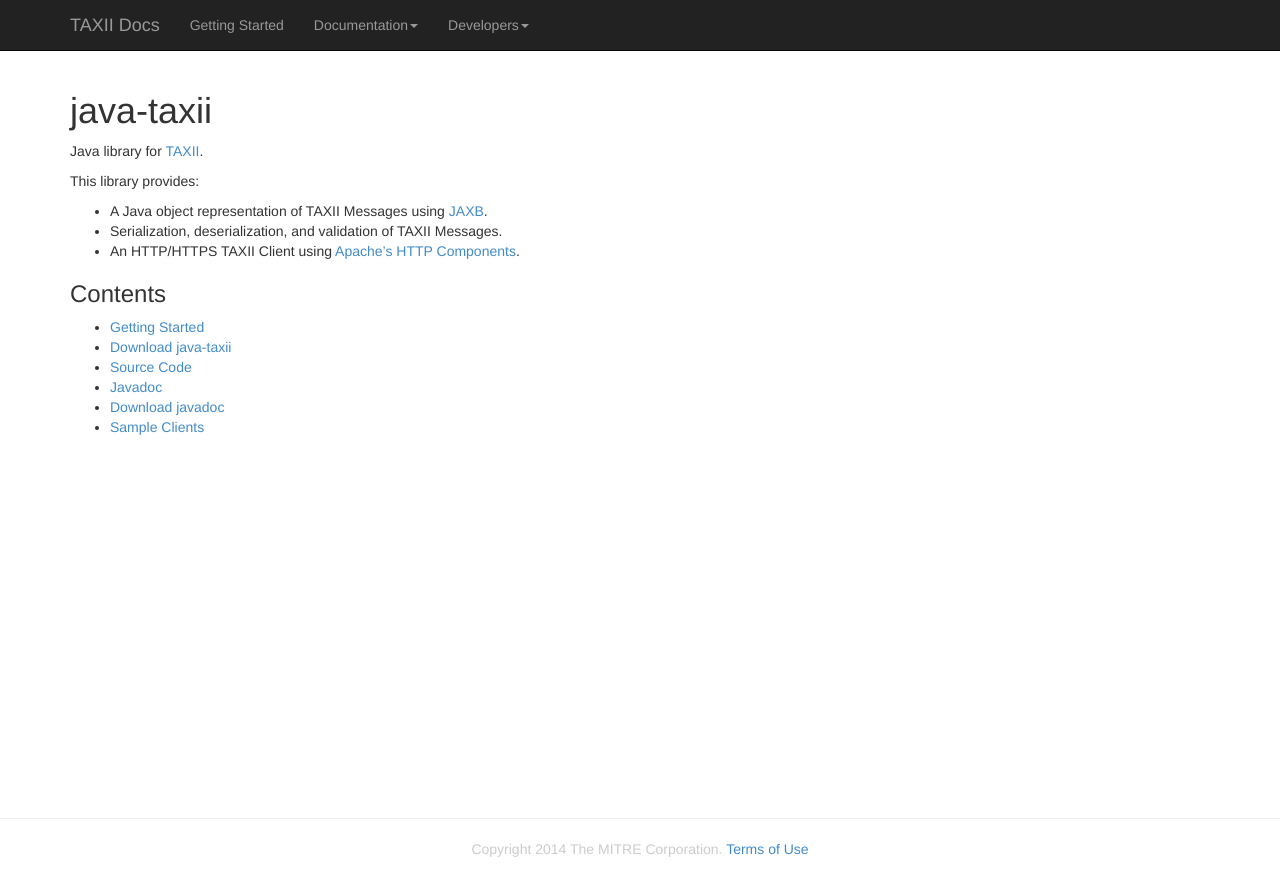
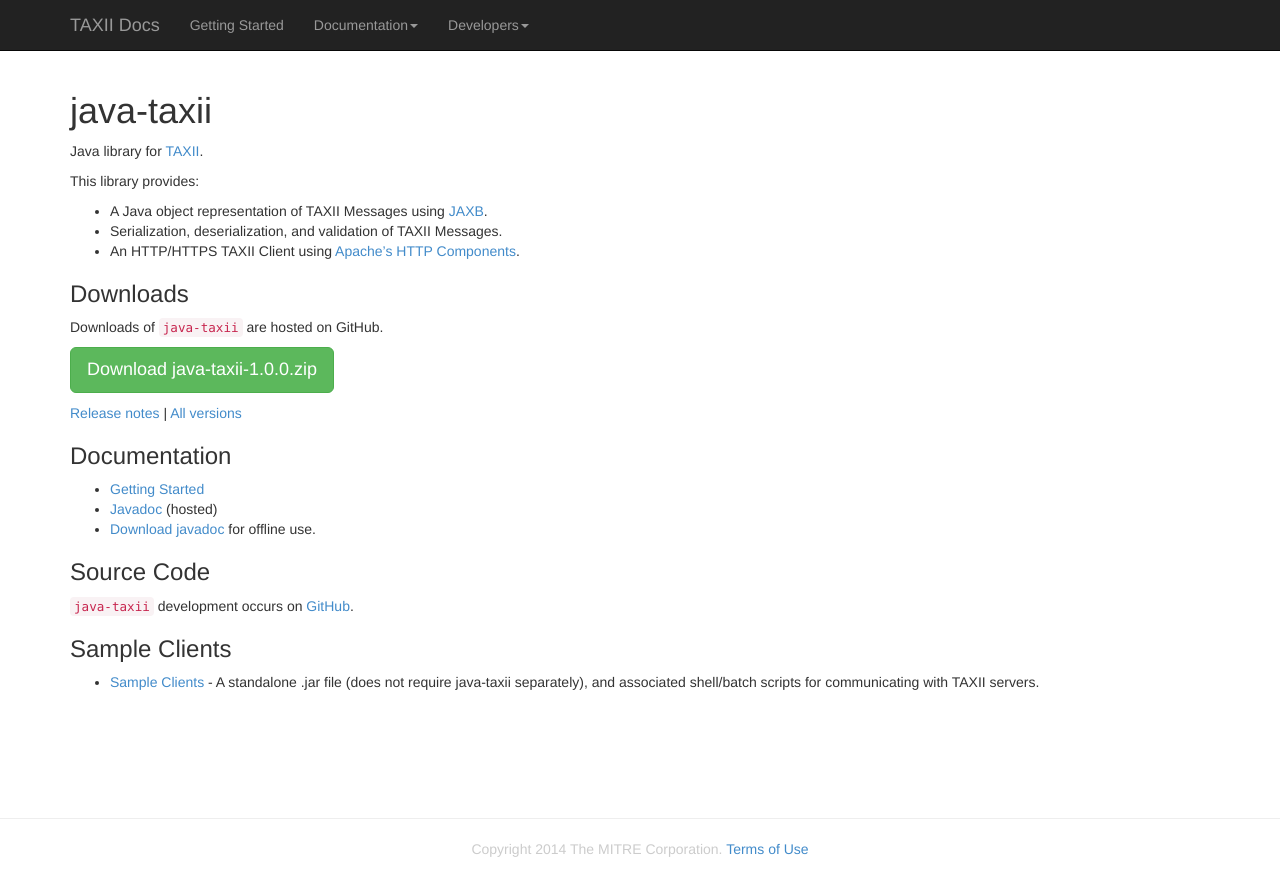
Before and after one commit to TAXIIProject/taxiiproject.github.io, a Jekyll site: the page built from developers/java-taxii/index.md, in a window 1280 px wide. Shown: the top 896 px of the page. Built offline with Jekyll 4.4.1, drawn with Linux system fonts in a browser that asks for light colours; Markdown is read by kramdown in place of the engine named in the settings.

Commit message:
Remove binary files and flatten pages

```diff
--- a/developers/java-taxii/index.md
+++ b/developers/java-taxii/index.md
@@ -11,11 +11,27 @@ This library provides:
 * Serialization, deserialization, and validation of TAXII Messages.
 * An HTTP/HTTPS TAXII Client using <a href="http://hc.apache.org/index.html" target="_blank">Apache's HTTP Components</a>.
 
-### Contents
+### Downloads
+
+Downloads of `java-taxii` are hosted on GitHub.
+
+<a class="btn btn-success btn-lg" href="https://github.com/TAXIIProject/java-taxii/releases/download/1.0.0/java-taxii-1.0.0.zip">Download java-taxii-1.0.0.zip</a>
+
+[Release notes](https://github.com/TAXIIProject/java-taxii/releases/tag/1.0.0)
+| [All versions](https://github.com/TAXIIProject/java-taxii/releases)
+
+### Documentation
 
 * [Getting Started](getting-started)
-* [Download java-taxii](download)
-* [Source Code](https://github.com/TAXIIProject/java-taxii)
-* [Javadoc](javadoc)
-* [Download javadoc](java-taxii-javadoc.zip)
-* [Sample Clients](client)
+* [Javadoc](javadoc) (hosted)
+* [Download javadoc](https://github.com/TAXIIProject/java-taxii/releases/download/1.0.0/java-taxii-javadoc.zip) for offline use.
+
+### Source Code
+
+`java-taxii` development occurs on [GitHub](https://github.com/TAXIIProject/java-taxii).
+
+### Sample Clients
+
+* [Sample Clients](client) - A standalone .jar file (does not require java-taxii
+    separately), and associated shell/batch scripts for communicating with
+    TAXII servers.
```
Also changed, not shown: developers/java-taxii/client/index.md (+3 -2 lines), developers/java-taxii/download/index.md (deleted, +0 -8 lines), developers/java-taxii/getting-started/index.md (+1 -1 lines), 2 other files.
